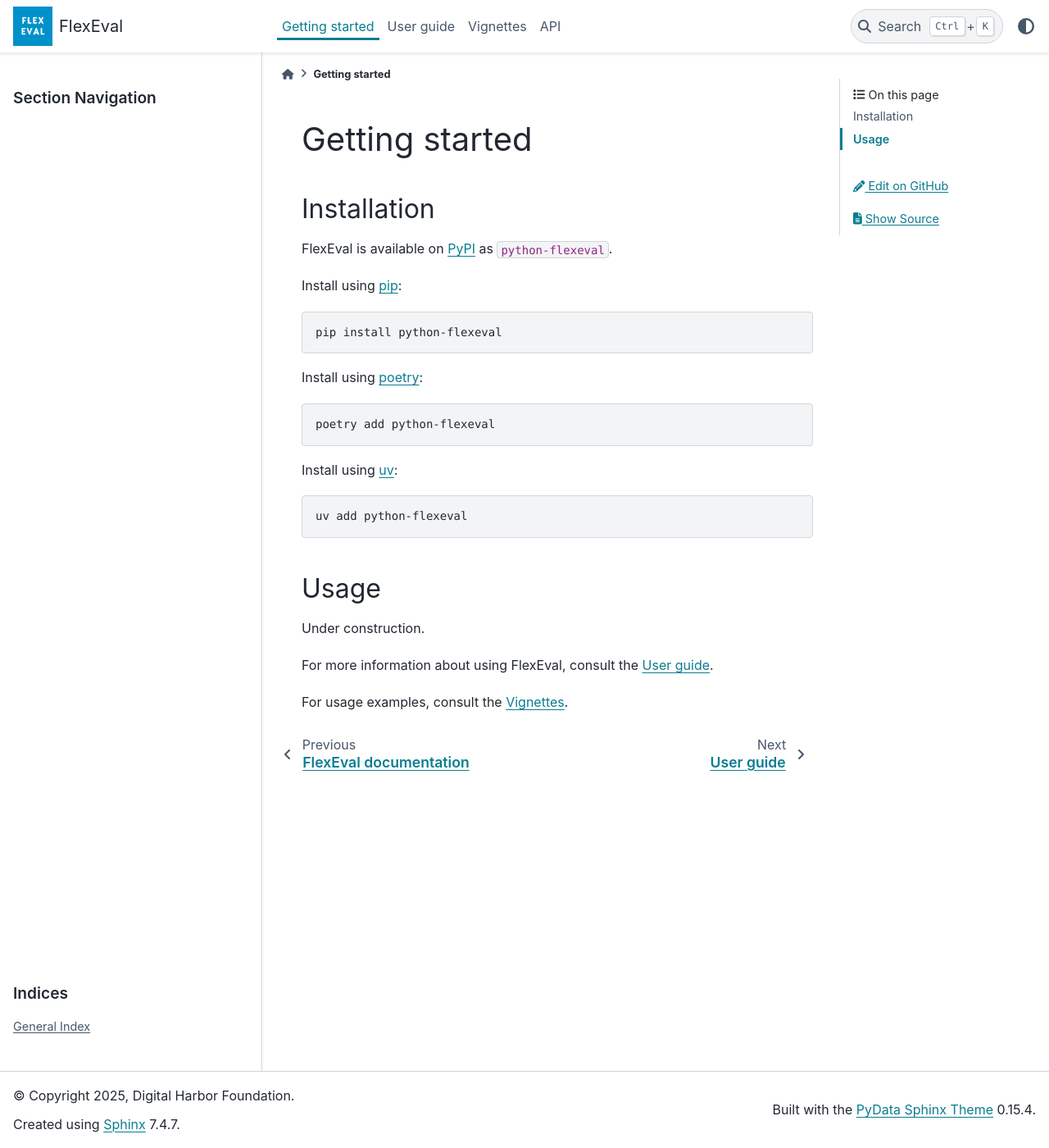
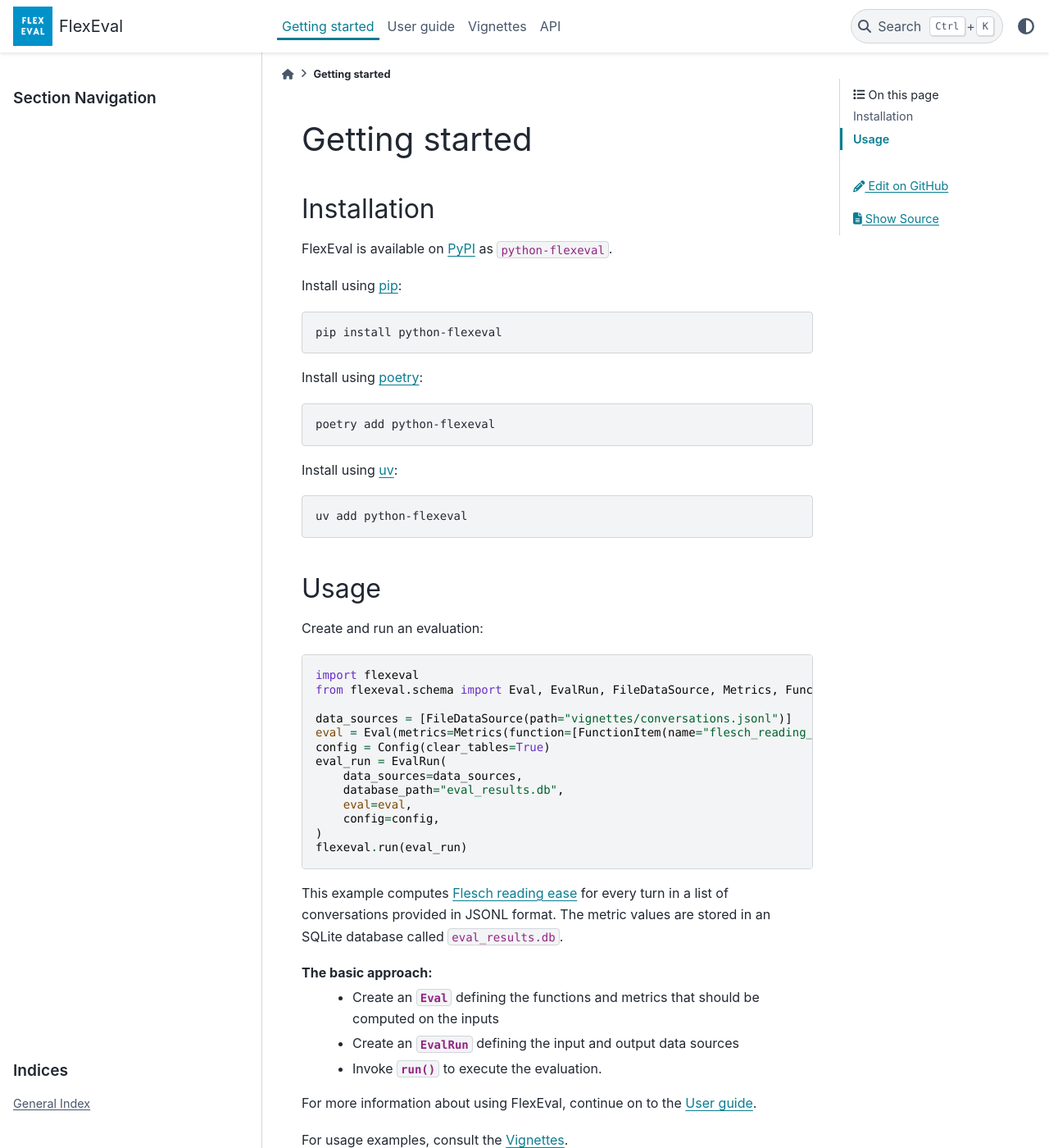
Before and after one commit to DigitalHarborFoundation/FlexEval, a Sphinx documentation site: the page built from docs/getting_started.rst, in a window 1280 px wide and 1400 px high. Shown: the whole window at 82% size. Built offline with Sphinx 7.4.7 and the PyData theme 0.15.4, drawn with Linux system fonts in a browser that asks for light colours; pages that are not in the unit, such as notebooks, are missing from menus.

Commit message:
Remove most remaining loose ends in the documentation

```diff
--- a/docs/getting_started.rst
+++ b/docs/getting_started.rst
@@ -33,8 +33,31 @@
 Usage
 -----
 
-Under construction.
+Create and run an evaluation:
 
-For more information about using FlexEval, consult the :ref:`user_guide`.
+.. code-block:: python
 
-For usage examples, consult the :doc:`vignettes`.
+   import flexeval
+   from flexeval.schema import Eval, EvalRun, FileDataSource, Metrics, FunctionItem, Config
+
+   data_sources = [FileDataSource(path="vignettes/conversations.jsonl")]
+   eval = Eval(metrics=Metrics(function=[FunctionItem(name="flesch_reading_ease")]))
+   config = Config(clear_tables=True)
+   eval_run = EvalRun(
+       data_sources=data_sources,
+       database_path="eval_results.db",
+       eval=eval,
+       config=config,
+   )
+   flexeval.run(eval_run)
+
+This example computes `Flesch reading ease <https://en.wikipedia.org/wiki/Flesch%E2%80%93Kincaid_readability_tests#Flesch_reading_ease>`_ for every turn in a list of conversations provided in JSONL format. The metric values are stored in an SQLite database called ``eval_results.db``.
+
+The basic approach:
+ - Create an :class:`~flexeval.schema.eval_schema.Eval` defining the functions and metrics that should be computed on the inputs
+ - Create an :class:`~flexeval.schema.evalrun_schema.EvalRun` defining the input and output data sources
+ - Invoke :func:`~flexeval.runner.run` to execute the evaluation.
+
+For more information about using FlexEval, continue on to the :ref:`user_guide`.
+
+For usage examples, consult the :ref:`vignettes`.
--- a/docs/user_guide/index.rst
+++ b/docs/user_guide/index.rst
@@ -4,8 +4,6 @@
 ==========
 
 Consult :ref:`getting_started` for information about :ref:`installation` and basic :ref:`getting-started-usage`.
-
-Additional details about the motivation and design of FlexEval can be found in our `paper <https://doi.org/10.5281/zenodo.12729993>`_ at the *Educational Data Mining* 2024 conference.
 
 .. toctree::
    :maxdepth: 2
```
Also changed, not shown: docs/user_guide/motivation.md (+4 -0 lines).
